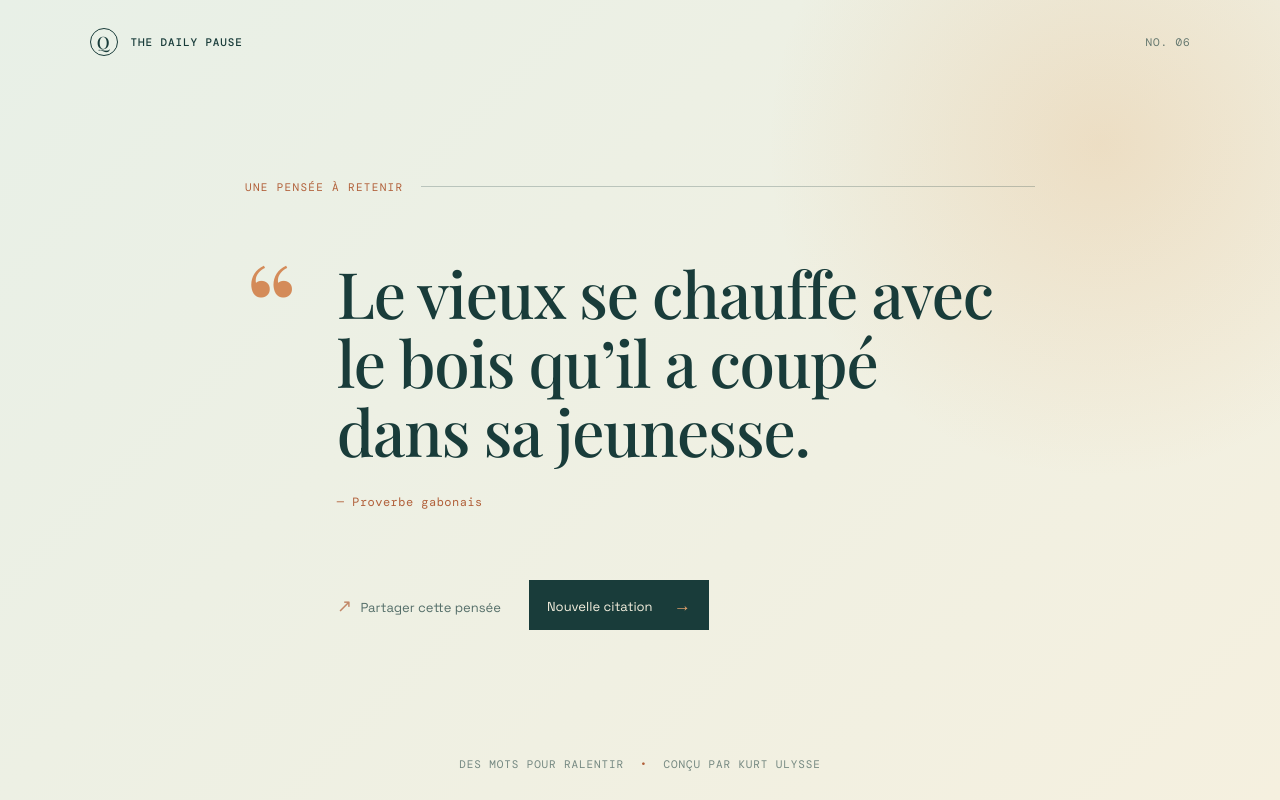
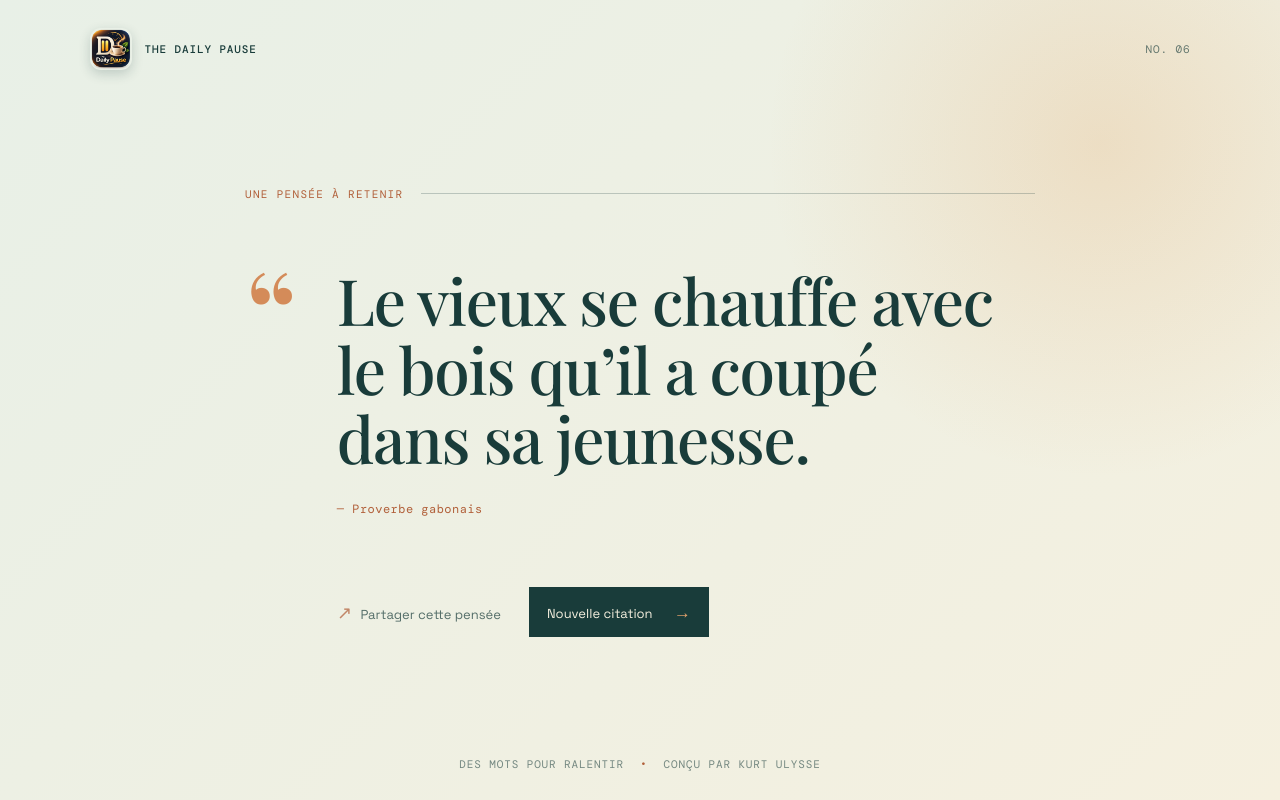
Before and after one commit to kurt08ulysse/random-quote-machine, a React (Vite) app: page / in a window 1280 px wide. Built offline with nearby package versions, Linux system fonts and the light colour scheme; no server answers.

Commit message:
Add Daily Pause app icon

```diff
--- a/index.html
+++ b/index.html
@@ -1,10 +1,11 @@
 <!doctype html>
-<html lang="en">
+<html lang="fr">
   <head>
     <meta charset="UTF-8" />
-    <link rel="icon" type="image/svg+xml" href="/favicon.svg" />
+    <link rel="icon" type="image/png" href="/e67df28d-372e-4c9d-a287-ae661730fbbe.png" />
+    <link rel="apple-touch-icon" href="/e67df28d-372e-4c9d-a287-ae661730fbbe.png" />
     <meta name="viewport" content="width=device-width, initial-scale=1.0" />
-    <title>appcours</title>
+    <title>The Daily Pause - Citations</title>
   </head>
   <body>
     <div id="root"></div>
--- a/src/App.css
+++ b/src/App.css
@@ -2,7 +2,7 @@
 .page-shell { min-height: 100vh; padding: 28px clamp(24px, 7vw, 112px) 24px; display: flex; flex-direction: column; background: radial-gradient(circle at 86% 18%, rgba(224, 157, 87, .22), transparent 26%), linear-gradient(135deg, #e8f0e7 0%, #f5f0df 100%); }
 .site-header, .site-footer { display: flex; align-items: center; font-family: 'DM Mono', monospace; font-size: 11px; letter-spacing: .08em; text-transform: uppercase; }
 .site-header { gap: 13px; }
-.mark { display: grid; place-items: center; width: 28px; height: 28px; border: 1px solid #193c3a; border-radius: 50%; font-family: 'Playfair Display', serif; font-size: 17px; text-transform: none; }
+.mark { width: 42px; height: 42px; border-radius: 11px; object-fit: cover; box-shadow: 0 4px 12px rgba(25, 60, 58, .2); }
 .brand { font-weight: 500; }
 .issue { margin-left: auto; opacity: .65; }
 .quote-box { width: min(790px, 100%); margin: auto; padding: clamp(30px, 7vw, 74px) 0 clamp(35px, 7vw, 72px); animation: rise .7s ease both; }
--- a/src/App.jsx
+++ b/src/App.jsx
@@ -55,7 +55,7 @@ function App() {
   return (
     <main className="page-shell">
       <header className="site-header">
-        <span className="mark" aria-hidden="true">Q</span>
+        <img className="mark" src="/e67df28d-372e-4c9d-a287-ae661730fbbe.png" alt="The Daily Pause" />
         <span className="brand">The daily pause</span>
         <span className="issue">No. 0{quoteIndex + 1}</span>
       </header>
```
Also changed, not shown: public/e67df28d-372e-4c9d-a287-ae661730fbbe.png (added).
